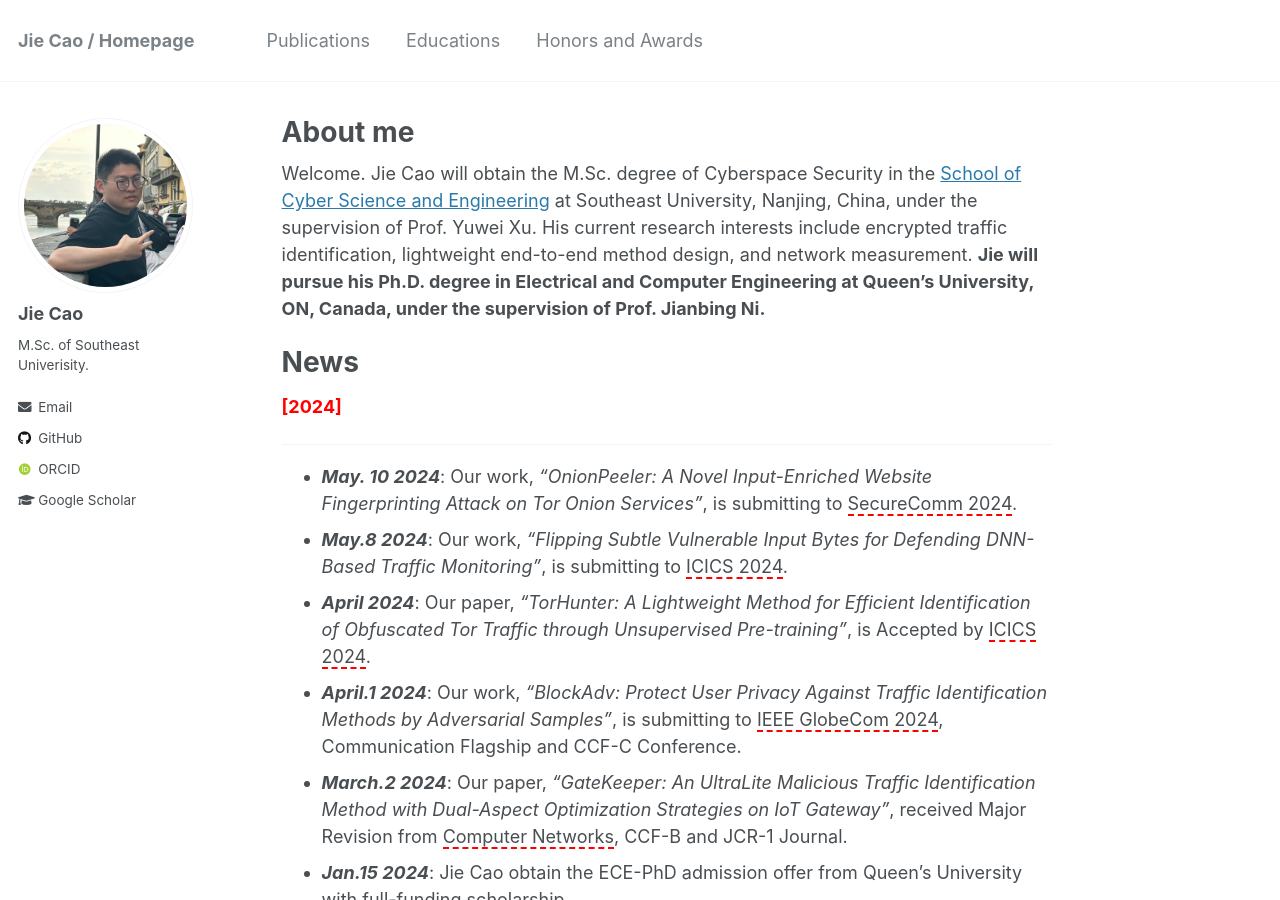
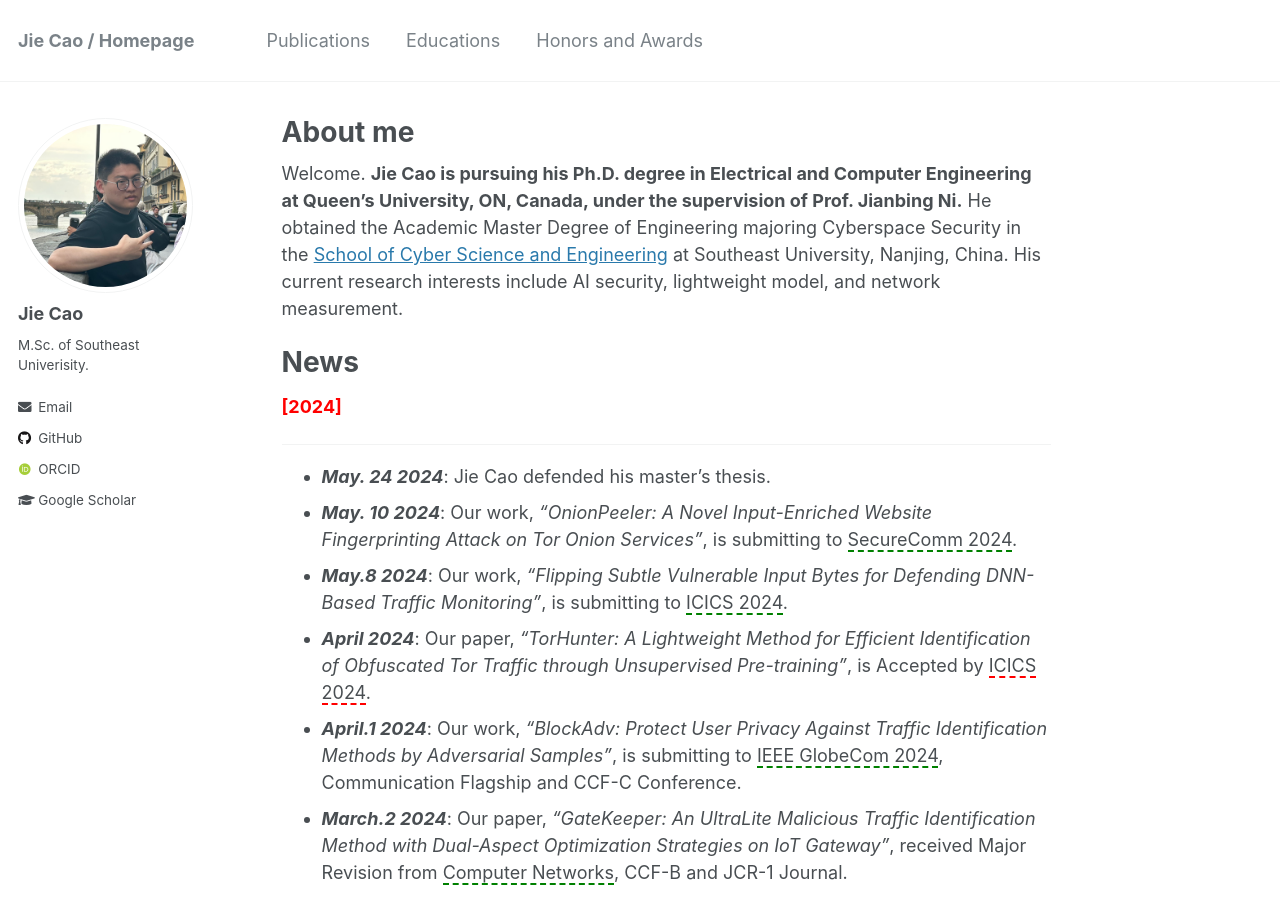
Before and after one commit to JieJayCao/JieJayCao.github.io, a Jekyll site: the page built from _pages/about.md, in a window 1280 px wide and 900 px high. Built offline with Jekyll 4.4.1, drawn with Linux system fonts in a browser that asks for light colours; some web fonts are replaced; formulas are drawn with MathJax 3.

Commit message:
Update about.md

```diff
--- a/_pages/about.md
+++ b/_pages/about.md
@@ -8,17 +8,18 @@ redirect_from:
   - /about.html
 ---
 
-Welcome. Jie Cao will obtain the M.Sc. degree of Cyberspace Security in the [School of Cyber Science and Engineering](https://cyber.seu.edu.cn/) at Southeast University, Nanjing, China, under the supervision of Prof. Yuwei Xu. His current research interests include encrypted traffic identification, lightweight end-to-end method design, and network measurement. **Jie will pursue his Ph.D. degree in Electrical and Computer Engineering at Queen's University, ON, Canada, under the supervision of Prof. Jianbing Ni.**
+Welcome. **Jie Cao is pursuing his Ph.D. degree in Electrical and Computer Engineering at Queen's University, ON, Canada, under the supervision of Prof. Jianbing Ni.** He obtained the Academic Master Degree of Engineering majoring Cyberspace Security in the [School of Cyber Science and Engineering](https://cyber.seu.edu.cn/) at Southeast University, Nanjing, China. His current research interests include AI security, lightweight model, and network measurement.
 
 # News
 **<font color=red>[2024]</font>**
 
 _________________
-- ***May. 10 2024***: Our work, *"OnionPeeler: A Novel Input-Enriched Website Fingerprinting Attack on Tor Onion Services"*, is submitting to <span style="border-bottom: 2px dashed red;">SecureComm 2024</span>.
-- ***May.8 2024***: Our work, *"Flipping Subtle Vulnerable Input Bytes for Defending DNN-Based Traffic Monitoring"*, is submitting to <span style="border-bottom: 2px dashed red;">ICICS 2024</span>.
+- ***May. 24 2024***: Jie Cao defended his master's thesis.
+- ***May. 10 2024***: Our work, *"OnionPeeler: A Novel Input-Enriched Website Fingerprinting Attack on Tor Onion Services"*, is submitting to <span style="border-bottom: 2px dashed green;">SecureComm 2024</span>.
+- ***May.8 2024***: Our work, *"Flipping Subtle Vulnerable Input Bytes for Defending DNN-Based Traffic Monitoring"*, is submitting to <span style="border-bottom: 2px dashed green;">ICICS 2024</span>.
 - ***April 2024***: Our paper, *"TorHunter: A Lightweight Method for Efficient Identification of Obfuscated Tor Traffic through Unsupervised Pre-training"*, is Accepted by <span style="border-bottom: 2px dashed red;">ICICS 2024</span>.
-- ***April.1 2024***: Our work, *"BlockAdv: Protect User Privacy Against Traffic Identification Methods by Adversarial Samples"*, is submitting to <span style="border-bottom: 2px dashed red;">IEEE GlobeCom 2024</span>, Communication Flagship and CCF-C Conference.
-- ***March.2 2024***: Our paper, *"GateKeeper: An UltraLite Malicious Traffic Identification Method with Dual-Aspect Optimization Strategies on IoT Gateway"*, received Major Revision from <span style="border-bottom: 2px dashed red;">Computer Networks</span>, CCF-B and JCR-1 Journal.
+- ***April.1 2024***: Our work, *"BlockAdv: Protect User Privacy Against Traffic Identification Methods by Adversarial Samples"*, is submitting to <span style="border-bottom: 2px dashed green;">IEEE GlobeCom 2024</span>, Communication Flagship and CCF-C Conference.
+- ***March.2 2024***: Our paper, *"GateKeeper: An UltraLite Malicious Traffic Identification Method with Dual-Aspect Optimization Strategies on IoT Gateway"*, received Major Revision from <span style="border-bottom: 2px dashed green;">Computer Networks</span>, CCF-B and JCR-1 Journal.
 - ***Jan.15 2024***: Jie Cao obtain the ECE-PhD admission offer from Queen's University with full-funding scholarship.
 
 
```
